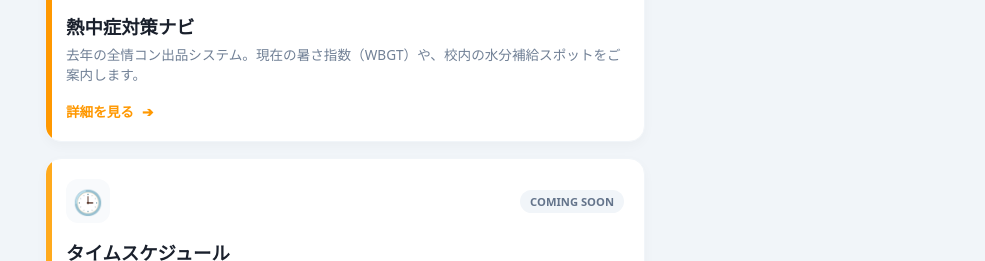
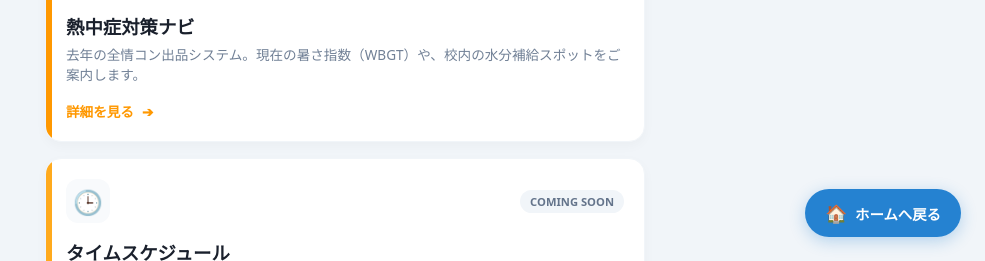
Before and after one commit to System-Dev-Nagoshoko/Dev.Nagoshoko, an Astro site: page / in a window 1280 px wide. Shown: the part 539-800 px from the top of the page, without its empty margins (295-1280 px from the left). Built offline with nearby package versions, Linux system fonts and the light colour scheme; Astro itself is replaced by a stand-in of ours.

Commit message:
Update Layout.astro

```diff
--- a/src/layouts/Layout.astro
+++ b/src/layouts/Layout.astro
@@ -1,6 +1,5 @@
 ---
 // src/layouts/Layout.astro
-// 各ページから渡される title を受け取る設定
 interface Props {
   title: string;
 }
@@ -15,6 +14,11 @@ const { title } = Astro.props;
   </head>
   <body>
     <slot />
+
+    <a href="/" class="home-back-btn" title="ホームに戻る">
+      <span class="home-icon">🏠</span>
+      <span class="home-text">ホームへ戻る</span>
+    </a>
 
     <footer class="site-footer">
       <p>Created by <a href="https://nagoyc.stki.org/" target="_blank" rel="noopener noreferrer">NYC</a></p>
@@ -36,12 +40,44 @@ const { title } = Astro.props;
     display: flex;
     flex-direction: column;
     min-height: 100vh;
+    position: relative;
+  }
+
+  /* 🏠 画面右下に固定するホームボタンのデザイン */
+  .home-back-btn {
+    position: fixed;
+    bottom: 24px; /* 画面の下から 24px */
+    right: 24px;  /* 画面の右から 24px */
+    z-index: 100;
+    display: flex;
+    align-items: center;
+    gap: 8px;
+    padding: 12px 20px;
+    background-color: var(--nago-blue); /* 目立つように名護商工ブルーに */
+    color: var(--white);
+    border: none;
+    border-radius: 30px; /* 丸みのある押しやすいカプセル形状 */
+    text-decoration: none;
+    font-size: 0.9rem;
+    font-weight: 700;
+    box-shadow: 0 4px 16px rgba(37, 130, 209, 0.3); /* 青い影をふんわりつけて立体的に */
+    transition: all 0.2s ease;
+  }
+
+  .home-back-btn:hover {
+    transform: translateY(-2px);
+    box-shadow: 0 6px 20px rgba(37, 130, 209, 0.4);
+    background-color: #1e6bb3; /* ホバー時に少し濃い青に */
+  }
+
+  .home-icon {
+    font-size: 1.1rem;
   }
 
   /* クレジット用のデザイン */
   .site-footer {
     margin-top: auto;
-    padding: 24px 16px;
+    padding: 24px 16px 80px; /* 💡 ボタンと被らないように下の余白を広げました */
     text-align: center;
     background-color: transparent;
   }
@@ -53,7 +89,6 @@ const { title } = Astro.props;
     letter-spacing: 0.05em;
   }
 
-  /* 🔗 NYCのリンク専用スタイル */
   .site-footer a {
     color: #64748b;
     text-decoration: underline;
@@ -61,6 +96,6 @@ const { title } = Astro.props;
     transition: color 0.2s ease;
   }
   .site-footer a:hover {
-    color: #2582d1;
+    color: var(--nago-blue);
   }
 </style>
```
